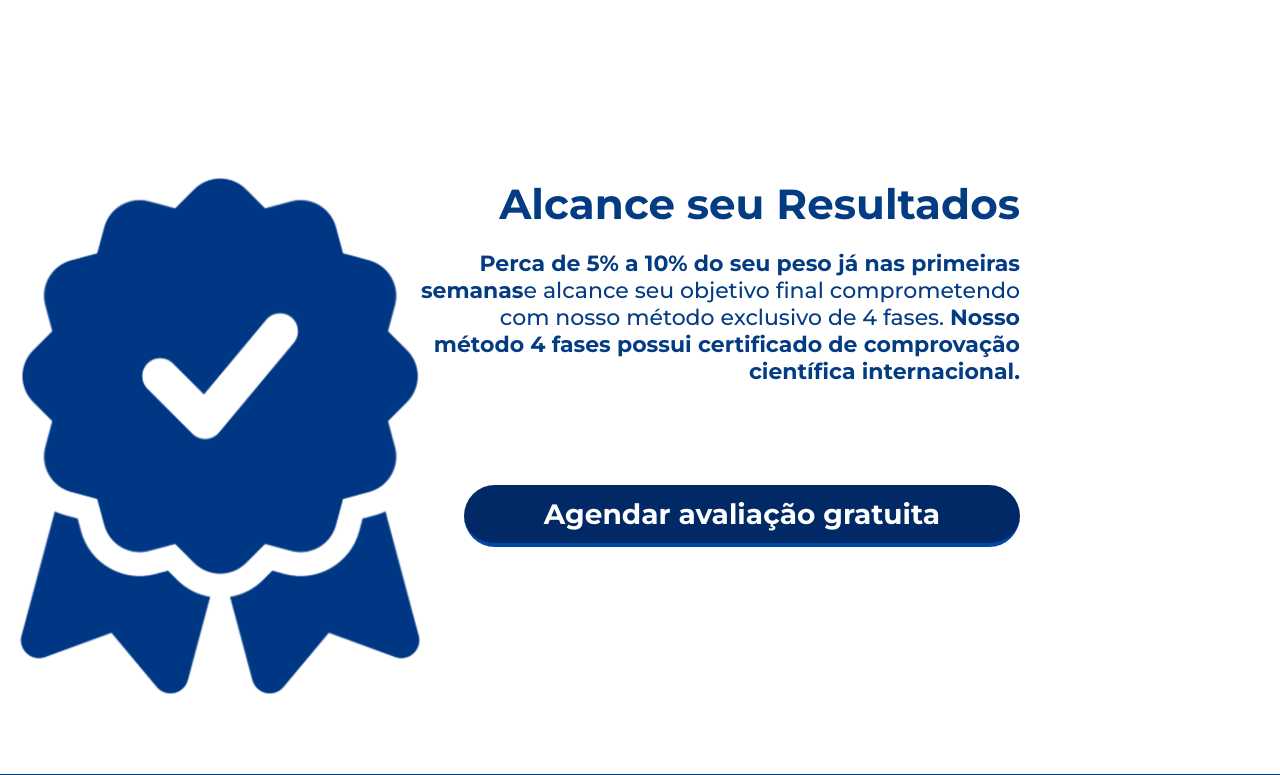
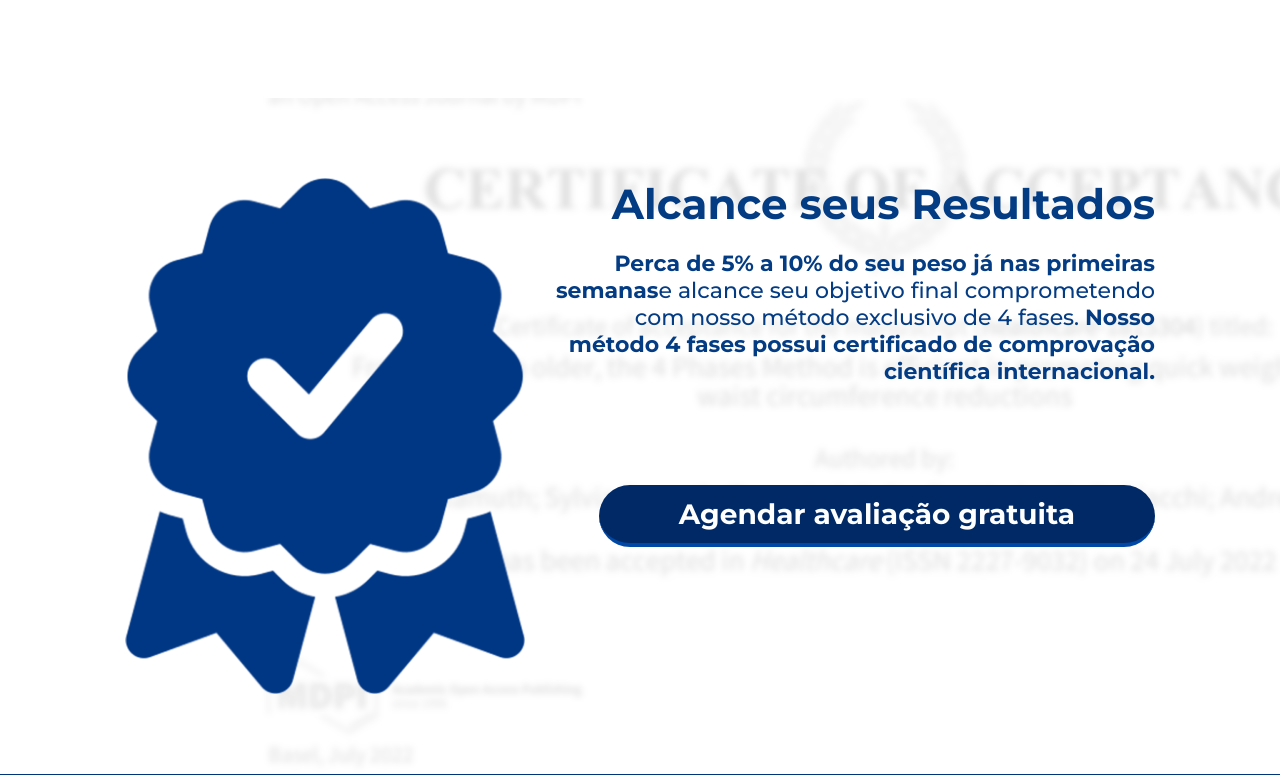
Before and after one commit to oseias-costa/emagecentro, a Next.js app: page / in a window 1280 px wide. Shown: the part 5725-6500 px from the top of the page. Built offline with nearby package versions, Linux system fonts and the light colour scheme.

Commit message:
feat: included results component

```diff
--- a/app/components/goal/Goal.tsx
+++ b/app/components/goal/Goal.tsx
@@ -1,18 +1,24 @@
 "use client";
-
 import Image from "next/image";
 import Button from "../global/Button";
-import { Empty, GoalContainer, GoalContent, Img } from "./goalStyles";
+import { GoalContainer, GoalContent } from "./goalStyles";
 import Background from '@/public/assets/5_-BG.webp'
 import GoalPhoto from '@/public/assets/goal.png'
-import { ImgBackground } from "../about/about.styles";
 
 export default function Goal(){
     return(
-        <>
+       <GoalContainer>
+            <Image
+                src={Background}
+                alt="Emagrecentro"
+                fill={true}
+                style={{
+                    backgroundSize: "100%",
+                    objectFit: "cover"
+                }}
+            />
+            <div>
 
-        <GoalContainer>
-        <Img src={Background} fill={true} alt="Resultados Emagrecentro" />
             <Image
                 src={GoalPhoto}
                 alt="Emagrecentro - Alcance seus "
@@ -20,7 +26,7 @@ export default function Goal(){
                     width: 400,
                     height: "auto"
                 }}
-            />
+                />
             <GoalContent>
                 <h2>Alcance seu Resultados</h2>
                 <p><strong>Perca de 5% a 10% do seu peso já nas primeiras semanas</strong>
@@ -30,7 +36,7 @@ export default function Goal(){
                 </p>
                 <Button text="Agendar avaliação gratuita" />
             </GoalContent>
+                </div>
         </GoalContainer>
-        </>
     )
 }
--- a/app/components/phases/Phases.tsx
+++ b/app/components/phases/Phases.tsx
@@ -51,6 +51,19 @@ const Container = styled.section`
     .items {
         display: flex;
         justify-content: center;
+
+        @media(max-width: 800px){
+            flex-wrap: wrap;
+        }
+    }
+
+    @media(max-width: 800px){
+        padding-left: 20px;
+        padding-right: 20px;
+
+        h2{
+            font-size: 32px;
+        }
     }
 `
 
@@ -75,4 +88,12 @@ const Item = styled.div`
         width: 180px;
         height: auto;
     }
+
+    @media(max-width: 800px) {
+        padding-bottom: 25px;
+
+        h3 {
+            height: auto;
+        }
+    }
 `
--- /dev/null
+++ b/app/components/results/Results.tsx
@@ -0,0 +1,98 @@
+"use client";
+import Image from "next/image"
+import styled from "styled-components"
+import Background from '@/public/assets/5_-BG.webp'
+import GoalPhoto from '@/public/assets/goal.png'
+import Button from "../global/Button";
+
+export default function Results(){
+    return(
+        <Container>
+            <Img
+                src={Background}
+                alt="Emagrecentro"
+                fill={true}
+            />
+                   <GoalContainer>
+            <Icon
+                src={GoalPhoto}
+                alt="Emagrecentro - Alcance seus "
+                />
+            <GoalContent>
+                <h2>Alcance seus Resultados</h2>
+                <p><strong>Perca de 5% a 10% do seu peso já nas primeiras semanas</strong>
+                    e alcance seu objetivo final comprometendo com nosso método
+                    exclusivo de 4 fases. <strong>Nosso método 4 fases possui certificado
+                    de comprovação científica internacional.</strong>
+                </p>
+                <Button text="Agendar avaliação gratuita" />
+            </GoalContent>
+        </GoalContainer>
+        </Container>
+    )
+}
+
+const Container = styled.section`
+    padding-top: 80px;
+    padding-bottom: 80px;
+    padding-left: 20px;
+    padding-right: 20px;
+    position: relative;
+`
+
+const Img = styled(Image)`
+  background-size: 100%;
+  object-fit: cover;
+`;
+
+const Icon = styled(Image)`
+  width: 400px;
+  height: auto;
+  margin-right: 30px;
+
+  @media(max-width: 800px) {
+    width: 150px;
+    margin-right: 0px;
+    margin-bottom: 40px;
+  }
+`;
+
+export const GoalContainer = styled.section`
+    display: flex;
+    position: relative;
+    justify-content: center;
+
+    @media(max-width: 800px){
+        flex-direction: column;
+        align-items: center;
+    }
+`
+
+export const GoalContent = styled.div`
+    width: 600px;
+    color: #043c84;
+    display: flex;
+    flex-direction: column;
+    align-items: end;
+    text-align: right;
+    position: relative;
+
+    h2 {
+        padding-bottom: 20px;
+        font-size: 42px;
+    }
+
+    p {
+        padding-bottom: 40px;
+        font-size: 22px;
+    }
+    @media(max-width: 800px){
+        width: 100%;
+        align-items: center;
+        text-align: center;
+    }
+`
+
+export const Empty = styled.div`
+    width: 400px;
+`
--- a/app/page.tsx
+++ b/app/page.tsx
@@ -7,6 +7,7 @@ import Headline from './components/headline/Headline'
 import Location from './components/location/Location'
 import Method from './components/method/Method'
 import Phases from './components/phases/Phases'
+import Results from './components/results/Results'
 import Testimonials from './components/testimonials/Testimonials'
 
 export default function Home() {
@@ -20,7 +21,7 @@ export default function Home() {
       <Benefits />
       <About />
       <Phases />
-      <Goal />
+      <Results />
       <Location />
     </main>
   )
```
